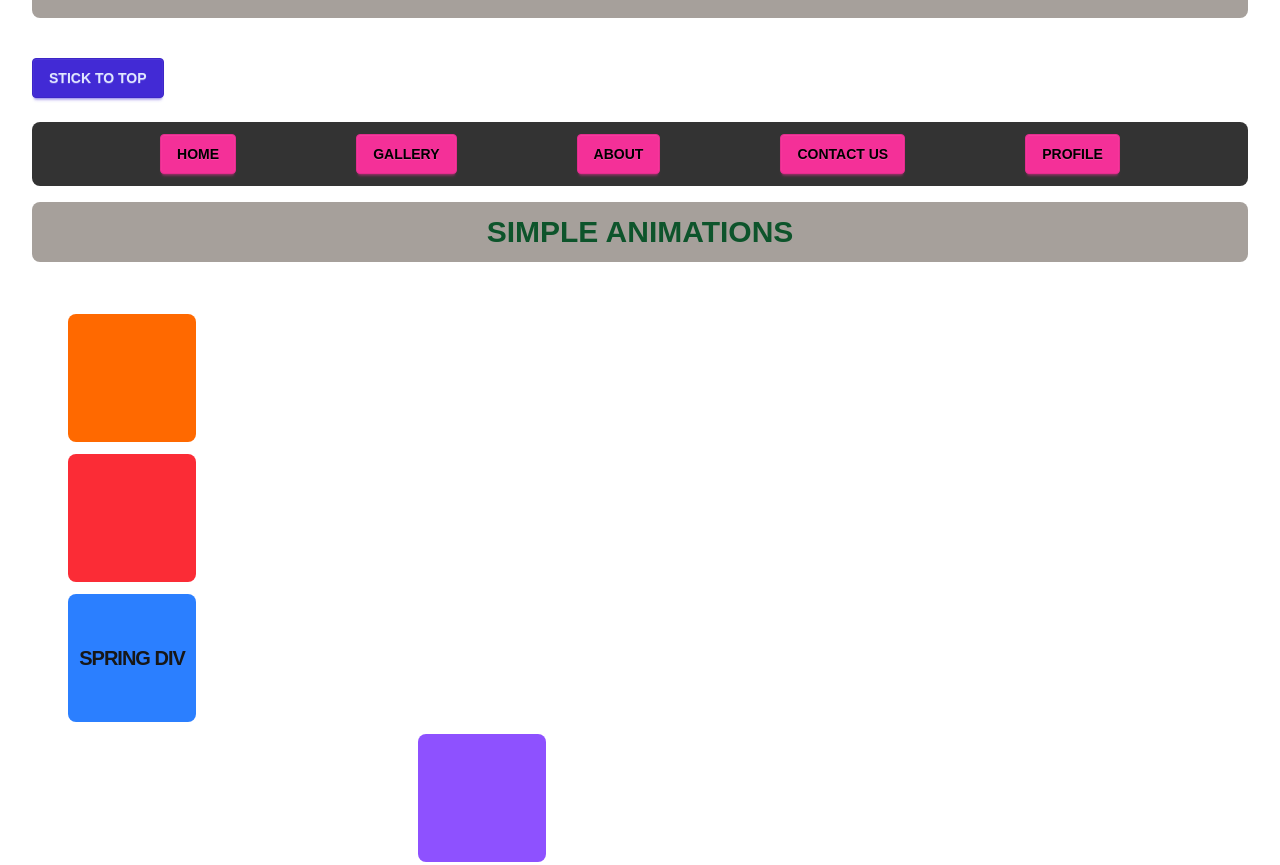
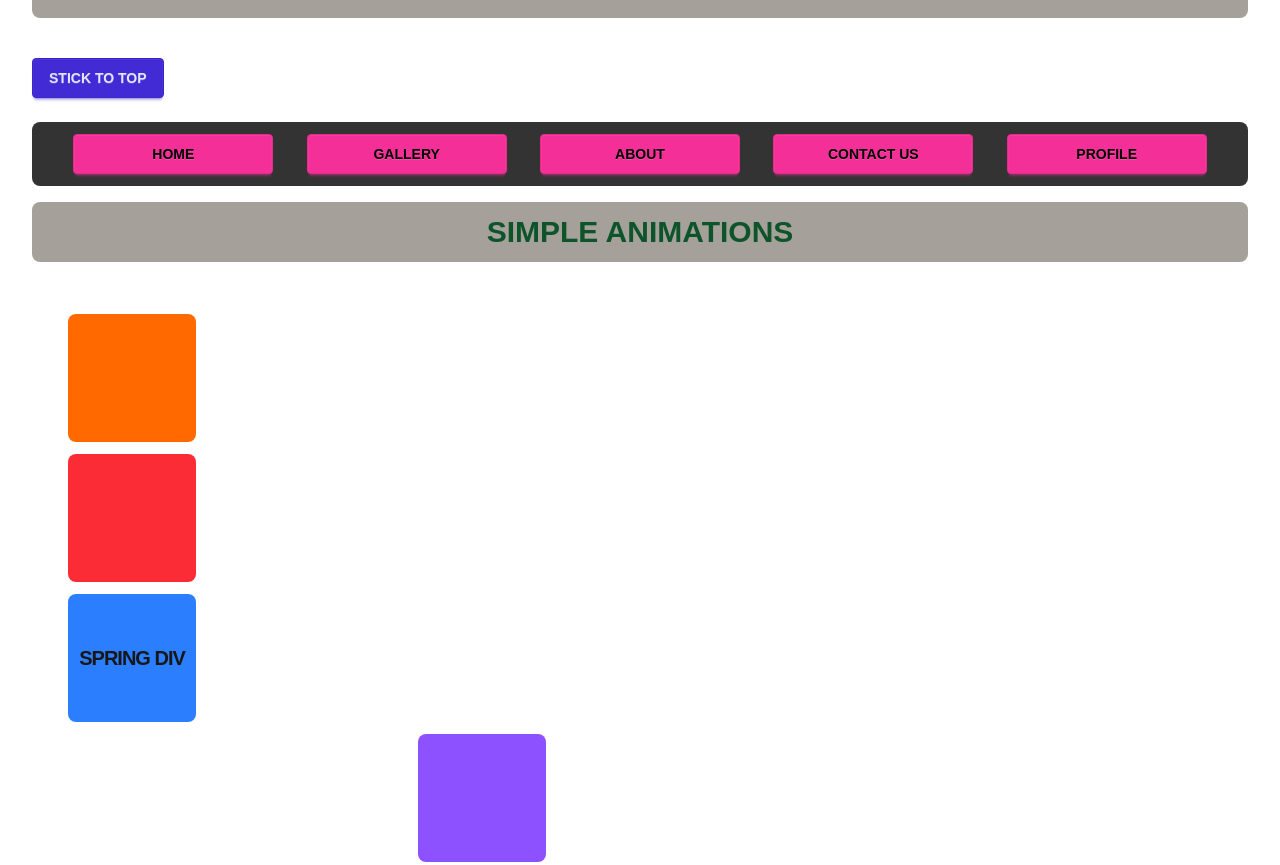
Before and after one commit to PouryaSoleimani/FRAMER____MOTION, a Next.js app: page / in a window 1280 px wide. Shown: the part 2130-2995 px from the top of the page. Built offline with nearby package versions, Linux system fonts and the light colour scheme.

Commit message:
🟨FRAMER___MOTION🟨

```diff
--- a/components/SharedLayout4.tsx
+++ b/components/SharedLayout4.tsx
@@ -9,23 +9,23 @@ const SharedLayout4 = () => {
       <button className="btn btn-primary my-6" onClick={() => setIsSticky(!isSticky)}>
         STICK TO TOP
       </button>
-      <motion.ul layout className={`navbar bg-black/80 rounded-box backdrop-blur-2xl items-center justify-evenly ${isSticky ? 'fixed w-[90%] mx-auto top-2 border-4 py-5 left-0 right-0 z-50' : ''}`}>
-        <motion.li layout className={`btn text-black ${isSticky ? 'btn-accent w-1/6' : 'btn-secondary'}`}>
+      <motion.div layout className={`navbar bg-black/80 rounded-box backdrop-blur-2xl items-center justify-evenly ${isSticky ? '*:w-fit' : ''}`}>
+        <motion.span layout className={`btn text-black btn-secondary w-1/6`}>
           HOME
-        </motion.li>
-        <motion.li layout className={`btn text-black ${isSticky ? 'btn-accent w-1/6' : 'btn-secondary'}`}>
+        </motion.span>
+        <motion.span layout className={`btn text-black btn-secondary w-1/6`}>
           GALLERY
-        </motion.li>
-        <motion.li layout className={`btn text-black ${isSticky ? 'btn-accent w-1/6' : 'btn-secondary'}`}>
+        </motion.span>
+        <motion.span layout className={`btn text-black btn-secondary w-1/6`}>
           ABOUT
-        </motion.li>
-        <motion.li layout className={`btn text-black ${isSticky ? 'btn-accent w-1/6' : 'btn-secondary'}`}>
+        </motion.span>
+        <motion.span layout className={`btn text-black btn-secondary w-1/6`}>
           CONTACT US
-        </motion.li>
-        <motion.li layout className={`btn text-black ${isSticky ? 'btn-accent w-1/6' : 'btn-secondary'}`}>
+        </motion.span>
+        <motion.span layout className={`btn text-black btn-secondary w-1/6`}>
           PROFILE
-        </motion.li>
-      </motion.ul>
+        </motion.span>
+      </motion.div>
     </div>
   );
 };
```
